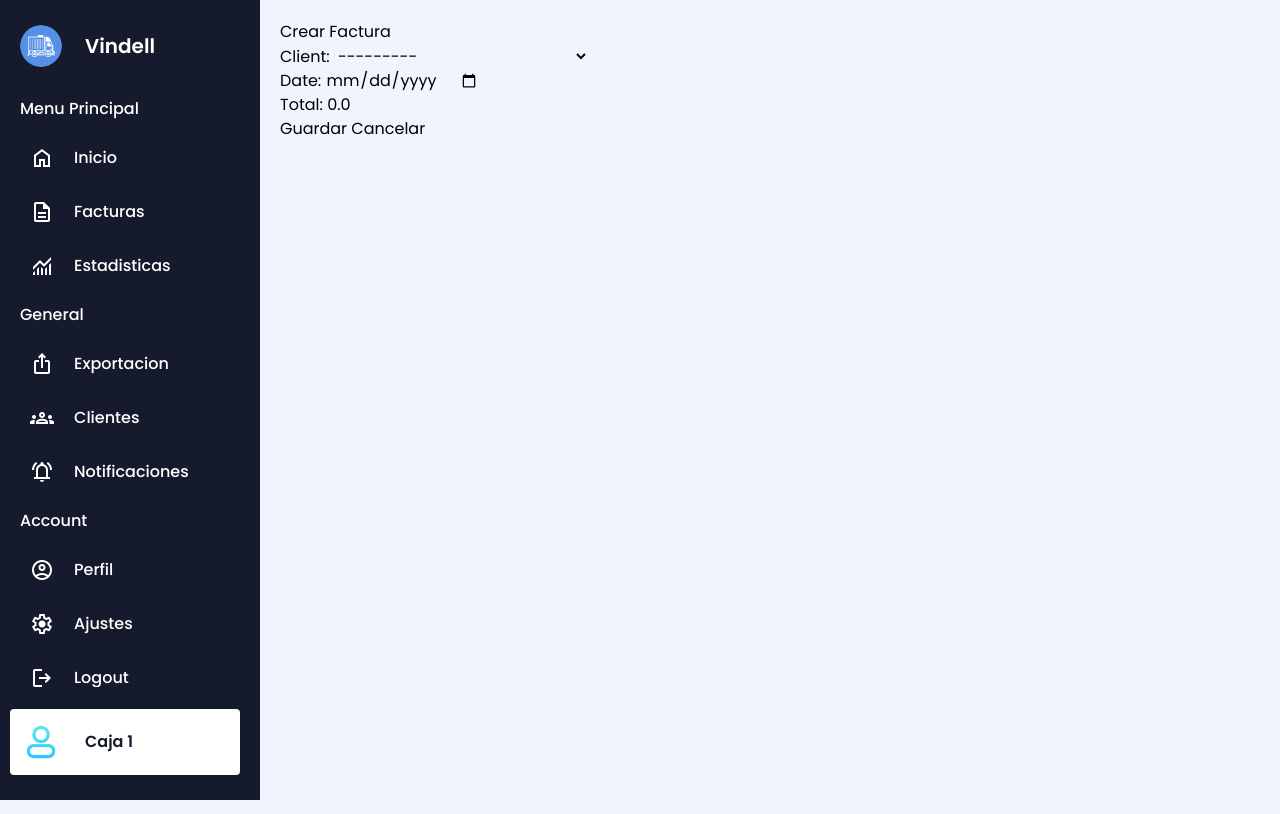
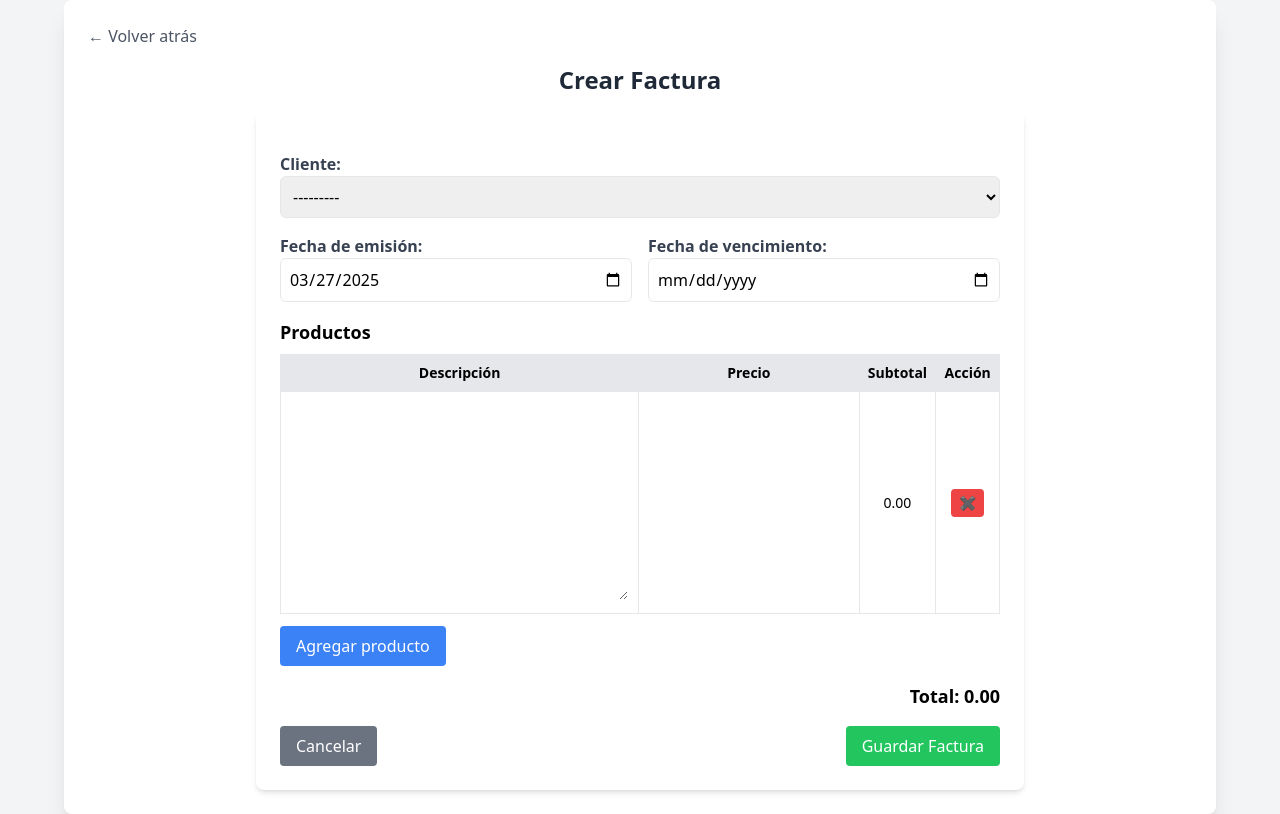
Before and after one commit to Void-CA/invoices-admin, a Django app: page /facturas/create/ in a window 1280 px wide. Run offline with Django 5.2, Linux system fonts and the light colour scheme; data comes from the database, SQL or seed files in the repository; some libraries are stand-ins or nearby versions.

Commit message:
reestructuring form functioning

```diff
--- a/facturas/admin.py
+++ b/facturas/admin.py
@@ -1,7 +1,6 @@
 from django.contrib import admin
-from .models import Client, Product, Invoice, InvoiceDetail
+from .models import Client, Service, Invoice
 
 admin.site.register(Client)
-admin.site.register(Product)
+admin.site.register(Service)
 admin.site.register(Invoice)
-admin.site.register(InvoiceDetail)
--- a/facturas/forms.py
+++ b/facturas/forms.py
@@ -1,15 +1,56 @@
 from django import forms
-from .models import Invoice, Client
+from django.core.exceptions import ValidationError
+
+from django import forms
+from django.forms import inlineformset_factory
+from .models import Invoice, Service, InvoiceService, Client
 
 class InvoiceForm(forms.ModelForm):
     class Meta:
         model = Invoice
-        fields = ['client', 'date', 'total']
+        fields = ['client', 'emitted_date', 'expire_date', 'state',
+                  'invoice_type', 'print_number', 'description']
         widgets = {
-            'date': forms.DateInput(attrs={'type': 'date'})  # 📅 Activa el calendario
+            'client': forms.Select(attrs={'class': 'w-full p-2 border rounded-md'}),
+            'services': forms.SelectMultiple(attrs={'class': 'w-full p-2 border rounded-md'}),
+            'emitted_date': forms.DateInput(attrs={'type': 'date', 'class': 'w-full p-2 border rounded-md'}),
+            'expire_date': forms.DateInput(attrs={'type': 'date', 'class': 'w-full p-2 border rounded-md'}),
+            'state': forms.Select(attrs={'class': 'w-full p-2 border rounded-md'}),
+            'invoice_type': forms.Select(attrs={'class': 'w-full p-2 border rounded-md'}),
+            'print_number': forms.TextInput(attrs={'class': 'w-full p-2 border rounded-md'}),
+            'description': forms.Textarea(attrs={'class': 'w-full p-2 border rounded-md'}),
         }
+
+    def __init__(self, *args, **kwargs):
+        super().__init__(*args, **kwargs)
+        self.fields['expire_date'].required = False
+
+    def clean_expire_date(self):
+        emitted_date = self.cleaned_data.get('emitted_date')
+        expire_date = self.cleaned_data.get('expire_date')
+
+        if expire_date and emitted_date and expire_date < emitted_date:
+            raise forms.ValidationError("La fecha de expiración no puede ser anterior a la fecha de emisión.")
+
+        return expire_date
+
+# Formset para manejar servicios dentro de la factura
+InvoiceServiceFormSet = inlineformset_factory(
+        Invoice, InvoiceService, fields=['service'], extra=1, can_delete=True
+    )
+
+class ServiceForm(forms.ModelForm):
+    class Meta:
+        model = Service
+        fields = ['specification', 'price']
 
 class ClientForm(forms.ModelForm):
     class Meta:
         model = Client
-        fields = ['name', 'RUC', 'email', 'phone']
+        fields = ['name', 'ruc', 'address', 'phone']
+        widgets = {
+            'name': forms.TextInput(attrs={'class': 'form-control'}),
+            'ruc': forms.TextInput(attrs={'class': 'form-control'}),
+            'address': forms.TextInput(attrs={'class': 'form-control'}),
+            'phone': forms.TextInput(attrs={'class': 'form-control'}),
+        }
--- /dev/null
+++ b/facturas/templates/facturas/form_base.html
@@ -0,0 +1,27 @@
+<!-- base_form.html -->
+<!DOCTYPE html>
+<html lang="es">
+<head>
+    <meta charset="UTF-8">
+    <meta name="viewport" content="width=device-width, initial-scale=1.0">
+    <title>{% block title %}Formulario{% endblock %}</title>
+    <script src="https://cdn.tailwindcss.com"></script>
+</head>
+<body class="bg-gray-100 flex items-center justify-center min-h-screen">
+
+<div class="w-full max-w-6xl p-6 bg-white shadow-xl rounded-lg">
+    <!-- Botón para volver atrás -->
+    <a href="javascript:history.back()" class="inline-flex items-center text-gray-600 hover:text-gray-800 mb-4">
+        ← Volver atrás
+    </a>
+
+    <h2 class="text-center text-2xl font-semibold text-gray-800 mb-4">
+        {% block form_title %}Formulario{% endblock %}
+    </h2>
+
+    <!-- Aquí se insertará el formulario desde las plantillas hijas -->
+    {% block form_content %}{% endblock %}
+</div>
+
+</body>
+</html>
--- a/facturas/templates/facturas/invoice_form.html
+++ b/facturas/templates/facturas/invoice_form.html
@@ -1,14 +1,98 @@
-{% extends 'facturas/base.html' %}
+{% extends "facturas/form_base.html" %}
 
-{% block title %}{{ form.instance.id|default:"Nueva" }} Factura{% endblock %}
+{% block title %}Crear Factura{% endblock %}
 
-{% block content %}
-<h2>{% if form.instance.id %}Editar{% else %}Crear{% endif %} Factura</h2>
+{% block form_title %}Crear Factura{% endblock %}
 
-<form method="post">
-    {% csrf_token %}
-    {{ form.as_p }}
-    <button type="submit" class="btn btn-success">Guardar</button>
-    <a href="{% url 'invoice_list' %}" class="btn btn-secondary">Cancelar</a>
-</form>
+{% block form_content %}
+    <div class="bg-white p-6 rounded-lg shadow-md max-w-3xl mx-auto">
+        <form method="POST" class="space-y-4">
+            {% csrf_token %}
+
+            <!-- Datos del cliente -->
+            <div>
+                <label class="block text-gray-700 font-semibold">Cliente:</label>
+                {{ invoice_form.client }}
+            </div>
+
+            <div class="grid grid-cols-2 gap-4">
+                <div>
+                    <label class="block text-gray-700 font-semibold">Fecha de emisión:</label>
+                    {{ invoice_form.emitted_date }}
+                </div>
+                <div>
+                    <label class="block text-gray-700 font-semibold">Fecha de vencimiento:</label>
+                    {{ invoice_form.expire_date }}
+                </div>
+            </div>
+
+            <!-- Tabla de productos -->
+            <div class="mt-4">
+                <h2 class="text-lg font-semibold mb-2">Productos</h2>
+                <table class="w-full border-collapse border border-gray-300 text-sm">
+                    <thead>
+                        <tr class="bg-gray-200">
+                            <th class="border p-2">Descripción</th>
+                            <th class="border p-2">Precio</th>
+                            <th class="border p-2">Subtotal</th>
+                            <th class="border p-2">Acción</th>
+                        </tr>
+                    </thead>
+                    <tbody id="productos">
+                        {% for form in formset %}
+                            <tr>
+                                <td class="border p-2">{{ form.specification }}</td>
+                                <td class="border p-2">{{ form.price }}</td>
+                                <td class="border p-2 text-center">0.00</td>
+                                <td class="border p-2 text-center">
+                                    <button type="button" class="bg-red-500 text-white px-2 py-1 rounded remove-item">✖</button>
+                                </td>
+                            </tr>
+                        {% endfor %}
+                    </tbody>
+                </table>
+
+                <button type="button" id="addRow" class="mt-3 bg-blue-500 text-white px-4 py-2 rounded">
+                    Agregar producto
+                </button>
+            </div>
+
+            <!-- Total -->
+            <div class="mt-4 text-right">
+                <p class="text-lg font-semibold">Total: <span id="total">0.00</span></p>
+            </div>
+
+            <!-- Botones -->
+            <div class="mt-4 flex justify-between">
+                <a href="{% url 'invoice_list' %}" class="bg-gray-500 text-white px-4 py-2 rounded">Cancelar</a>
+                <button type="submit" class="bg-green-500 text-white px-4 py-2 rounded">Guardar Factura</button>
+            </div>
+
+        </form>
+    </div>
+
+    <script>
+        // Script para agregar filas dinámicamente
+        document.getElementById("addRow").addEventListener("click", function() {
+            const table = document.getElementById("productos");
+            const row = document.createElement("tr");
+            row.innerHTML = `
+                <td class="border p-2"><input type="number" name="cantidad" class="w-full p-1 border rounded" value="1"></td>
+                <td class="border p-2"><input type="text" name="descripcion" class="w-full p-1 border rounded" placeholder="Producto"></td>
+                <td class="border p-2"><input type="number" name="precio" class="w-full p-1 border rounded" placeholder="0.00"></td>
+                <td class="border p-2 text-center">0.00</td>
+                <td class="border p-2 text-center">
+                    <button type="button" class="bg-red-500 text-white px-2 py-1 rounded remove-item">✖</button>
+                </td>
+            `;
+            table.appendChild(row);
+        });
+
+        // Eliminar productos de la tabla
+        document.addEventListener("click", function(e) {
+            if (e.target.classList.contains("remove-item")) {
+                e.target.closest("tr").remove();
+            }
+        });
+    </script>
 {% endblock %}
--- a/facturas/views.py
+++ b/facturas/views.py
@@ -1,6 +1,7 @@
 from django.shortcuts import render, get_object_or_404, redirect
-from .models import Invoice, Client
-from .forms import InvoiceForm, ClientForm
+from django.forms import modelformset_factory, inlineformset_factory
+from .models import Invoice, Client, Service, InvoiceService
+from .forms import InvoiceForm, ClientForm, ServiceForm, InvoiceServiceFormSet
 
 def invoice_list(request):
     facturas = Invoice.objects.all()
@@ -12,29 +13,53 @@
 
 
 def create_invoice(request):
+    ServiceFormSet = modelformset_factory(Service, form=ServiceForm, extra=1)
+
     if request.method == "POST":
-        form = InvoiceForm(request.POST)
-        if form.is_valid():
-            form.save()
-            return redirect('invoice_list')
+        invoice_form = InvoiceForm(request.POST)
+        formset = ServiceFormSet(request.POST)
+
+        if invoice_form.is_valid() and formset.is_valid():
+            invoice = invoice_form.save()  # Guarda la factura en la BD
+            for form in formset:
+                service = form.save(commit=False)
+                service.invoice = invoice  # Relaciona con la factura
+                service.save()
+
+            return redirect('invoice_list')  # Redirigir a la lista de facturas
+
     else:
-        form = InvoiceForm()
-    return render(request, 'facturas/invoice_form.html', {'form': form})
+        invoice_form = InvoiceForm()
+        formset = ServiceFormSet(queryset=Service.objects.none())
+
+    return render(request, 'facturas/invoice_form.html', {
+        'invoice_form': invoice_form,
+        'formset': formset
+    })
 
 def edit_invoice(request, invoice_id):
-    factura = get_object_or_404(Invoice, id=invoice_id)
+    invoice = get_object_or_404(Invoice, id=invoice_id)
+    form = InvoiceForm(instance=invoice)
+    formset = InvoiceServiceFormSet(instance=invoice)
+
     if request.method == "POST":
-        form = InvoiceForm(request.POST, instance=factura)
-        if form.is_valid():
+        form = InvoiceForm(request.POST, instance=invoice)
+        formset = InvoiceServiceFormSet(request.POST, instance=invoice)
+
+        if form.is_valid() and formset.is_valid():
             form.save()
+            formset.save()
             return redirect('invoice_list')
-    else:
-        form = InvoiceForm(instance=factura)
-    return render(request, 'facturas/invoice_form.html', {'form': form})
 
-def delete_invoice(request, factura_id):
-    factura = get_object_or_404(Invoice, id=factura_id)
-    factura.delete()
+    return render(request, 'facturas/invoice_form.html', {
+        'invoice_form': form,
+        'formset': formset,
+        'invoice': invoice,
+    })
+
+def delete_invoice(request, invoice_id):
+    invoice = get_object_or_404(Invoice, id=invoice_id)
+    invoice.delete()
     return redirect('invoice_list')
 
 def test(request):
```
Also changed, not shown: facturas/models.py (+37 -24 lines), facturas/templates/facturas/client_form.html (+11 -9 lines), facturas/templates/facturas/invoice_detail.html (+6 -2 lines), db.sqlite3, facturas/migrations/0001_initial.py, facturas/migrations/0002_client_ruc.py (deleted), facturas/migrations/0002_invoiceservice.py (added), facturas/migrations/0003_remove_service_name.py (added).
